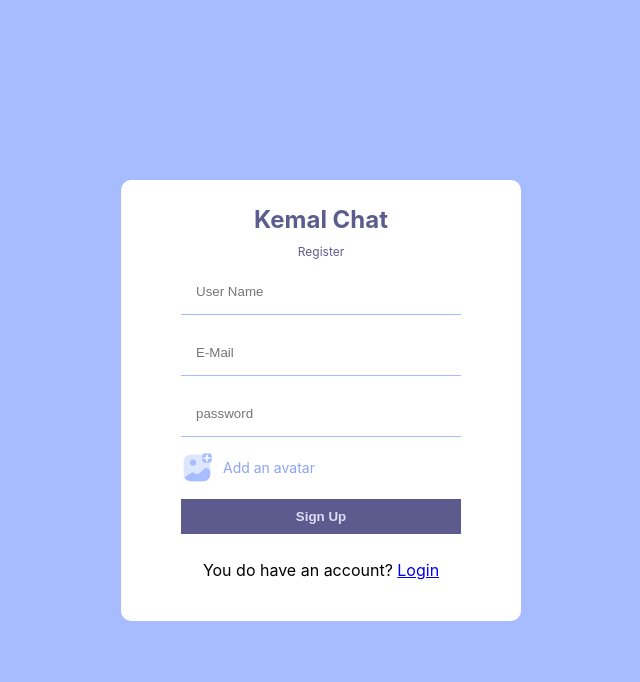
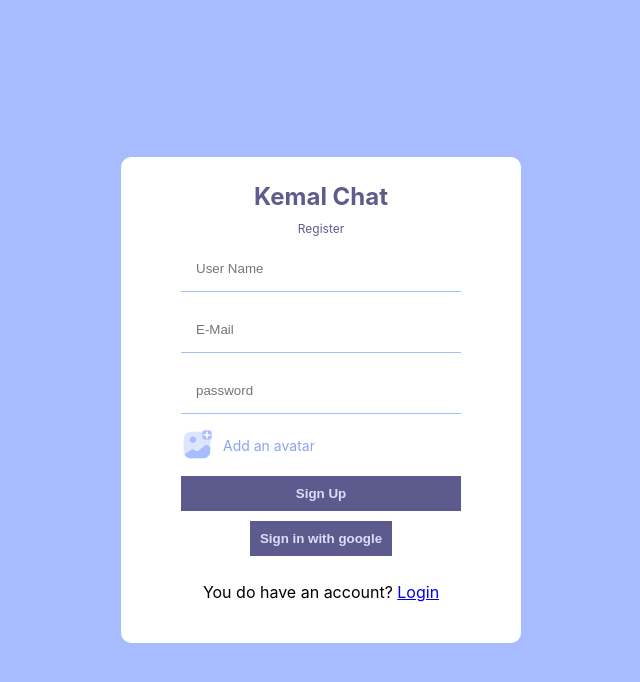
Before and after one commit to kemalkujovic/Chat-Application, a React (Create React App) app: page /register in a window 1280 px wide. Shown: the top 682 px of the page, without its empty margins (319-959 px from the left). Built offline with nearby package versions, Linux system fonts and the light colour scheme; no server answers.

Commit message:
add gmail sign in

```diff
--- a/src/components/Chats/Chats.jsx
+++ b/src/components/Chats/Chats.jsx
@@ -13,7 +13,6 @@ const Chats = () => {
   const { dispatch } = useContext(ChatContext);
   const { toggleSidebar } = useContext(SidebarContext);
   const { toggleChat } = useContext(CreateChatContext);
-
   useEffect(() => {
     const getChats = () => {
       const unsub = onSnapshot(doc(db, "userChats", currentUser.uid), (doc) => {
@@ -24,7 +23,6 @@ const Chats = () => {
         unsub();
       };
     };
-
     currentUser.uid && getChats();
   }, [currentUser.uid]);
 
@@ -40,7 +38,6 @@ const Chats = () => {
     funckijad();
     toggleChat();
   };
-
   return (
     <div className={classes.chats}>
       {Object.entries(chats)
--- a/src/components/Search/Search.jsx
+++ b/src/components/Search/Search.jsx
@@ -50,12 +50,11 @@ const Search = () => {
         : user.uid + currentUser.uid;
     try {
       const res = await getDoc(doc(db, "chats", combinedId));
-
       if (!res.exists()) {
         //create a chat in chats collection
         await setDoc(doc(db, "chats", combinedId), { messages: [] });
+        //create user chats
 
-        //create user chats
         await updateDoc(doc(db, "userChats", currentUser.uid), {
           [combinedId + ".userInfo"]: {
             uid: user.uid,
@@ -74,7 +73,10 @@ const Search = () => {
           [combinedId + ".date"]: serverTimestamp(),
         });
       }
-    } catch (err) {}
+      console.log(user);
+    } catch (err) {
+      console.log(err);
+    }
 
     setUser(null);
     setUsername("");
--- a/src/firebase.js
+++ b/src/firebase.js
@@ -1,5 +1,5 @@
 import { initializeApp } from "firebase/app";
-import { getAuth } from "firebase/auth";
+import { getAuth, GoogleAuthProvider } from "firebase/auth";
 import { getStorage } from "firebase/storage";
 import { getFirestore } from "firebase/firestore";
 const firebaseConfig = {
@@ -14,3 +14,4 @@ export const app = initializeApp(firebaseConfig);
 export const auth = getAuth();
 export const storage = getStorage();
 export const db = getFirestore();
+export const provider = new GoogleAuthProvider();
--- a/src/pages/Home.jsx
+++ b/src/pages/Home.jsx
@@ -7,6 +7,7 @@ import { CreateChatContext } from "../contex/CreateChatContext";
 
 const Home = () => {
   const { isChatVisible } = useContext(CreateChatContext);
+
   return (
     <div className={classes.home}>
       <div className={classes.container}>
--- a/src/pages/Register.jsx
+++ b/src/pages/Register.jsx
@@ -2,10 +2,12 @@ import React, { useState } from "react";
 import classes from "./Register.module.css";
 import Add from "../img/addAvatar.jpg";
 import { createUserWithEmailAndPassword, updateProfile } from "firebase/auth";
-import { auth, db, storage } from "../firebase";
+import { auth, db, storage, provider } from "../firebase";
 import { ref, uploadBytesResumable, getDownloadURL } from "firebase/storage";
-import { doc, setDoc } from "firebase/firestore";
+import { doc, getDoc, setDoc } from "firebase/firestore";
 import { Link, useNavigate } from "react-router-dom";
+import { signInWithPopup } from "firebase/auth";
+
 const Register = () => {
   const [err, setErr] = useState(false);
   const [loading, setLoading] = useState(false);
@@ -57,6 +59,36 @@ const Register = () => {
       setLoading(false);
     }
   };
+
+  const signWithGoogle = async () => {
+    signInWithPopup(auth, provider).then(async (data) => {
+      console.log(data.user.id);
+      try {
+        await updateProfile(data.user, {
+          displayName: data.user.displayName,
+          photoURL: data.user.photoURL,
+        });
+        await setDoc(doc(db, "users", data.user.uid), {
+          uid: data.user.uid,
+          email: data.user.email,
+          displayName: data.user.displayName,
+          photoURL: data.user.photoURL,
+        });
+
+        const userChatsDocRef = doc(db, "userChats", data.user.uid);
+        const userChatsDoc = await getDoc(userChatsDocRef);
+        if (!userChatsDoc.exists()) {
+          await setDoc(doc(db, "userChats", data.user.uid), {});
+        }
+        navigate("/");
+      } catch (error) {
+        console.log(error);
+        setErr(true);
+        setLoading(false);
+      }
+    });
+  };
+
   return (
     <div className={classes.formContainer}>
       <div className={classes.formWrapper}>
@@ -75,6 +107,7 @@ const Register = () => {
           {loading && "Uploading and compressing the image please wait..."}
           {err && <span>Something went wrong!</span>}
         </form>
+        <button onClick={signWithGoogle}>Sign in with google</button>
         <p>
           You do have an account? <Link to="/login">Login</Link>
         </p>
```
